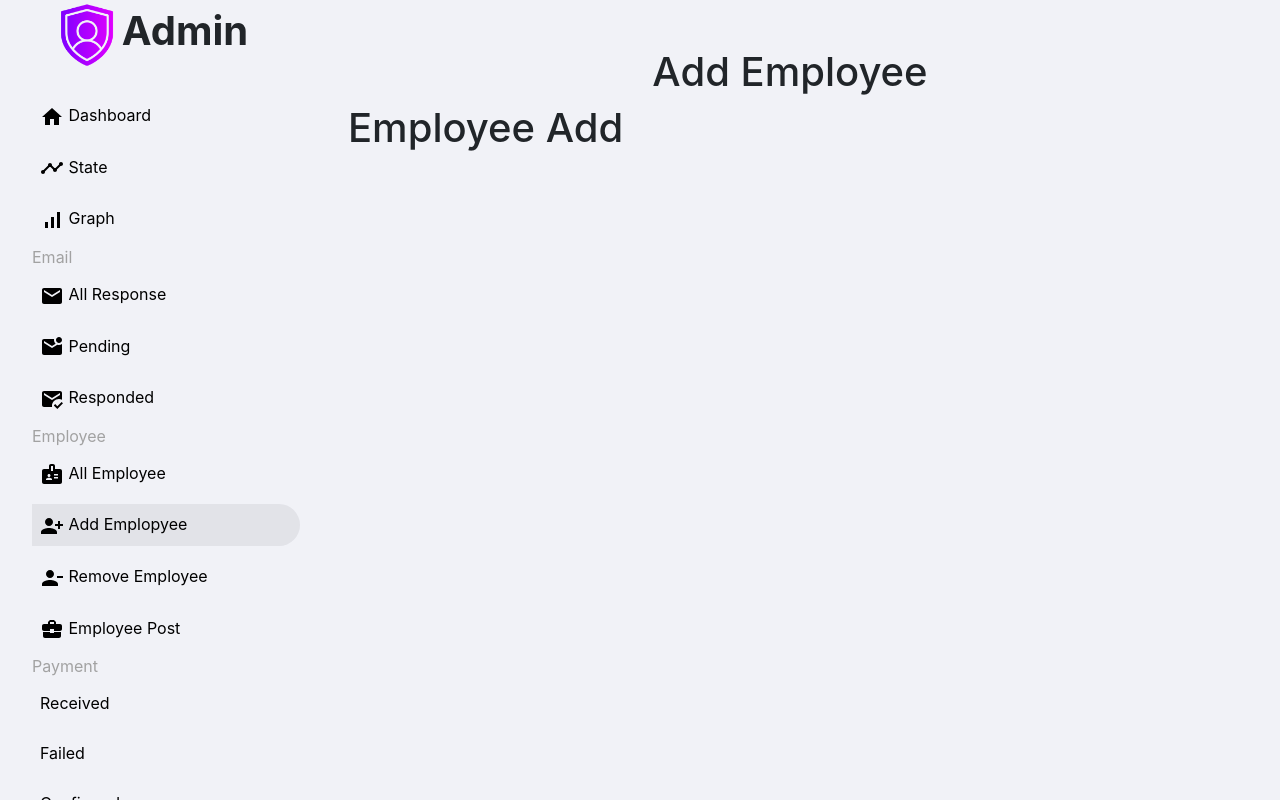
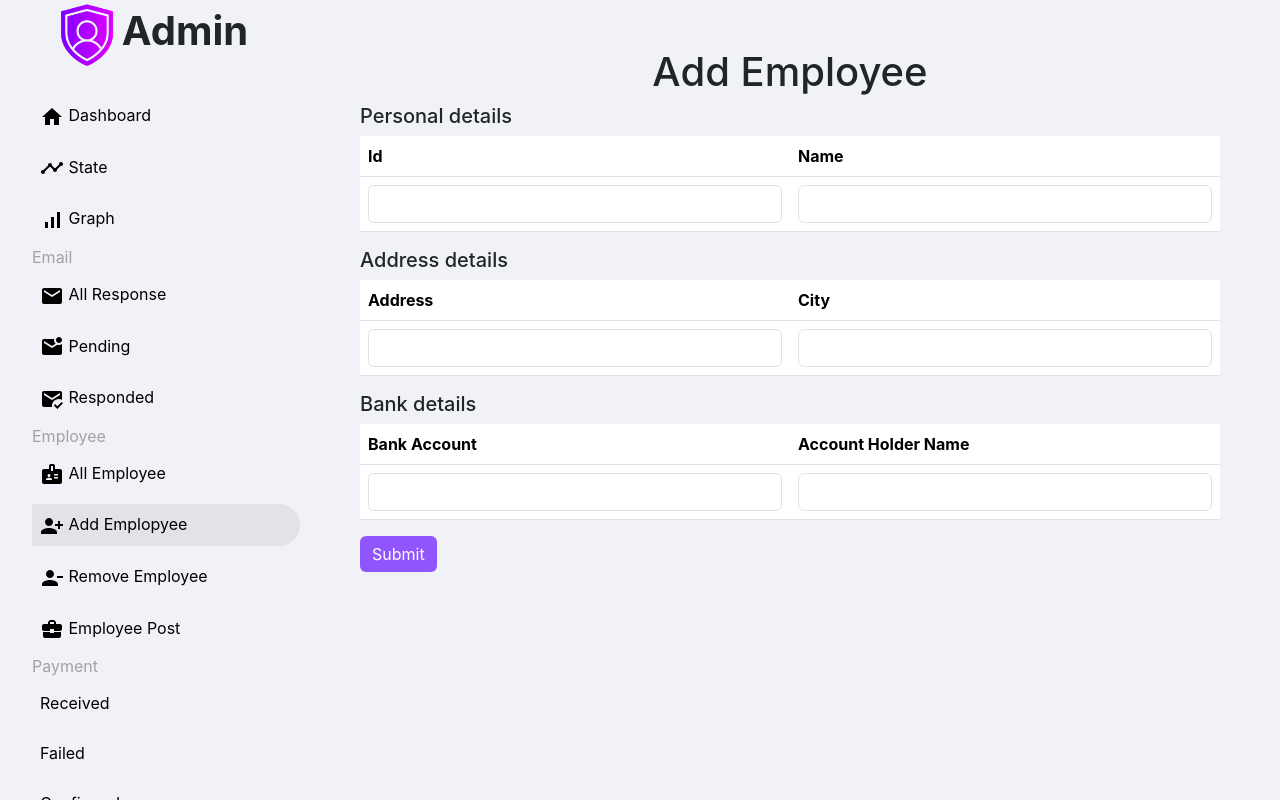
Before and after one commit to sangamprashant/DrDoc_Admin, a React (Create React App) app: page /employee/add in a window 1280 px wide. Built offline with nearby package versions, Linux system fonts and the light colour scheme.

Commit message:
Job role and add employee

```diff
--- a/src/components/EmployeeList/EmployeeAdd.js
+++ b/src/components/EmployeeList/EmployeeAdd.js
@@ -1,11 +1,155 @@
-import React from 'react'
+import React, { useState } from "react";
 
 function EmployeeAdd() {
+  const [formData, setFormData] = useState({
+    personal: {
+      id: "",
+      name: "",
+      email: "",
+      dateOfBirth: "",
+      salary: "",
+      jobRole: "",
+      image: "",
+      preview: "",
+    },
+    address: {
+      address: "",
+      city: "",
+      phone: "",
+      currentAddress: "",
+      pin: "",
+      country: "",
+    },
+    bank: {
+      bankAccount: "",
+      accountHolderName: "",
+      ifcCode: "",
+      branch: "",
+    },
+  });
+
+  const handleChange = (category, field, value) => {
+    setFormData((prevData) => ({
+      ...prevData,
+      [category]: {
+        ...prevData[category],
+        [field]: value,
+      },
+    }));
+  };
+
+  const handleSubmit = (e) => {
+    e.preventDefault();
+    // Handle form submission logic here
+    console.log("Form Data Submitted:", formData);
+  };
+
   return (
-    <div>
-      <h1>Employee Add</h1>
+    <div className="container">
+      <form onSubmit={handleSubmit}>
+        {/* Personal details */}
+        <h5>Personal details</h5>
+        <table className="table">
+          <thead>
+            <tr>
+              <th>Id</th>
+              <th>Name</th>
+              {/* ... other fields ... */}
+            </tr>
+          </thead>
+          <tbody>
+            <tr>
+              <td>
+                <input
+                  type="text"
+                  className="form-control"
+                  value={formData.personal.id}
+                  onChange={(e) => handleChange("personal", "id", e.target.value)}
+                />
+              </td>
+              <td>
+                <input
+                  type="text"
+                  className="form-control"
+                  value={formData.personal.name}
+                  onChange={(e) => handleChange("personal", "name", e.target.value)}
+                />
+              </td>
+              {/* ... other input fields ... */}
+            </tr>
+          </tbody>
+        </table>
+
+        {/* Address details */}
+        <h5>Address details</h5>
+        <table className="table">
+          <thead>
+            <tr>
+              <th>Address</th>
+              <th>City</th>
+              {/* ... other fields ... */}
+            </tr>
+          </thead>
+          <tbody>
+            <tr>
+              <td>
+                <input
+                  type="text"
+                  className="form-control"
+                  value={formData.address.address}
+                  onChange={(e) => handleChange("address", "address", e.target.value)}
+                />
+              </td>
+              <td>
+                <input
+                  type="text"
+                  className="form-control"
+                  value={formData.address.city}
+                  onChange={(e) => handleChange("address", "city", e.target.value)}
+                />
+              </td>
+              {/* ... other input fields ... */}
+            </tr>
+          </tbody>
+        </table>
+
+        {/* Bank details */}
+        <h5>Bank details</h5>
+        <table className="table">
+          <thead>
+            <tr>
+              <th>Bank Account</th>
+              <th>Account Holder Name</th>
+              {/* ... other fields ... */}
+            </tr>
+          </thead>
+          <tbody>
+            <tr>
+              <td>
+                <input
+                  type="text"
+                  className="form-control"
+                  value={formData.bank.bankAccount}
+                  onChange={(e) => handleChange("bank", "bankAccount", e.target.value)}
+                />
+              </td>
+              <td>
+                <input
+                  type="text"
+                  className="form-control"
+                  value={formData.bank.accountHolderName}
+                  onChange={(e) => handleChange("bank", "accountHolderName", e.target.value)}
+                />
+              </td>
+              {/* ... other input fields ... */}
+            </tr>
+          </tbody>
+        </table>
+
+        <button type="submit" className="btn btn-primary">Submit</button>
+      </form>
     </div>
-  )
+  );
 }
 
-export default EmployeeAdd
+export default EmployeeAdd;
--- a/src/components/EmployeeList/EmployeePost.js
+++ b/src/components/EmployeeList/EmployeePost.js
@@ -1,11 +1,59 @@
-import React from 'react'
+import React from "react";
 
 function EmployeePost() {
   return (
-    <div>
-      <h1>Employee Post</h1>
+    <div className="container">
+      <form className="my-5">
+        <h5 className="text-center text-capitalize">Add A new Post</h5>
+        <table className="table py-5">
+          <thead className="py-5">
+            <tr>
+              <td>
+                <input
+                  type="text"
+                  className="form-control"
+                  placeholder="Enter a new post.."
+                />
+              </td>
+              <td>
+                <input
+                  type="submit"
+                  className="form-control btn btn-outline-primary"
+                />
+              </td>
+            </tr>
+          </thead>
+        </table>
+      </form>
+      <h5 className="text-center text-capitalize">List of job Post's </h5>
+      <table className="table">
+        <thead>
+          <tr>
+            <th>Sr.no</th>
+            <th>Name</th>
+            <th>Action</th>
+          </tr>
+        </thead>
+        <tbody>
+          <tr>
+            <td>1</td>
+            <td>Manager</td>
+            <td></td>
+          </tr>
+          <tr>
+            <td>2</td>
+            <td>Seller</td>
+            <td></td>
+          </tr>
+          <tr>
+            <td>3</td>
+            <td>Pa</td>
+            <td></td>
+          </tr>
+        </tbody>
+      </table>
     </div>
-  )
+  );
 }
 
-export default EmployeePost
+export default EmployeePost;
```
